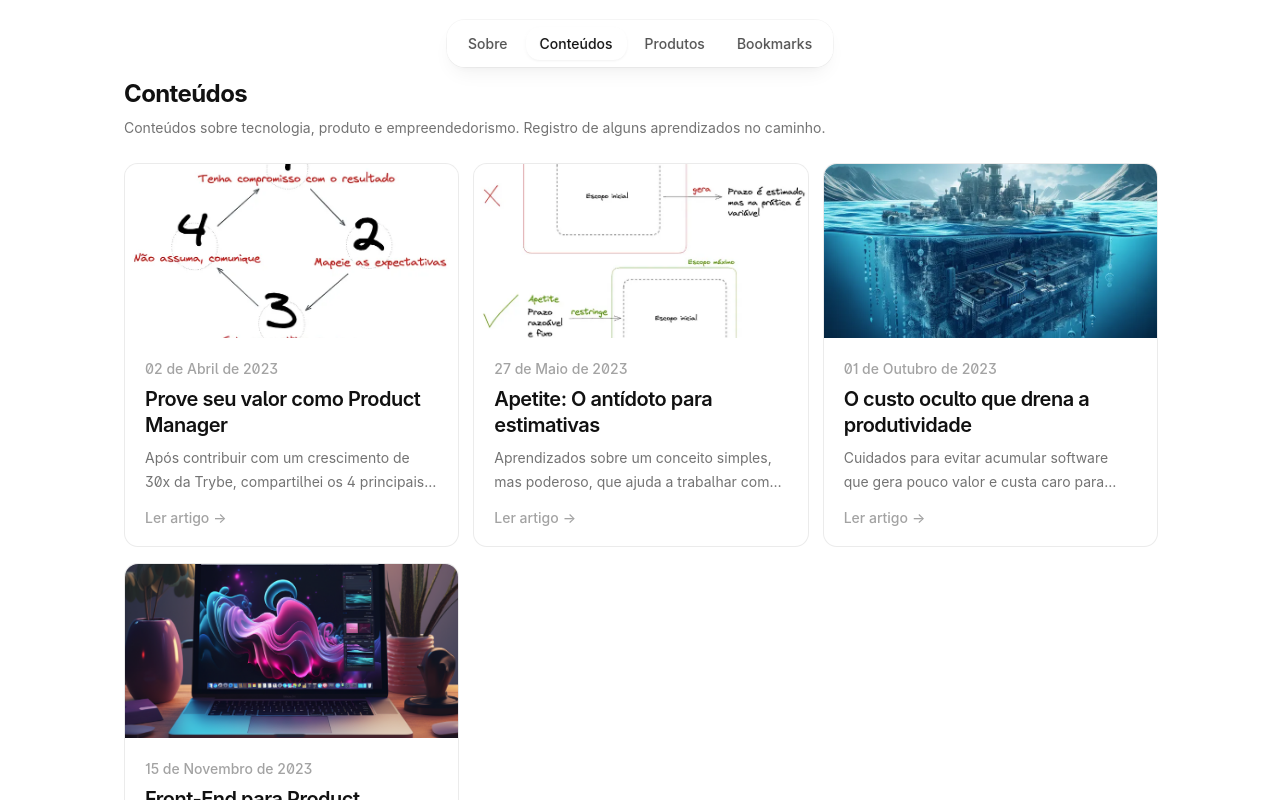
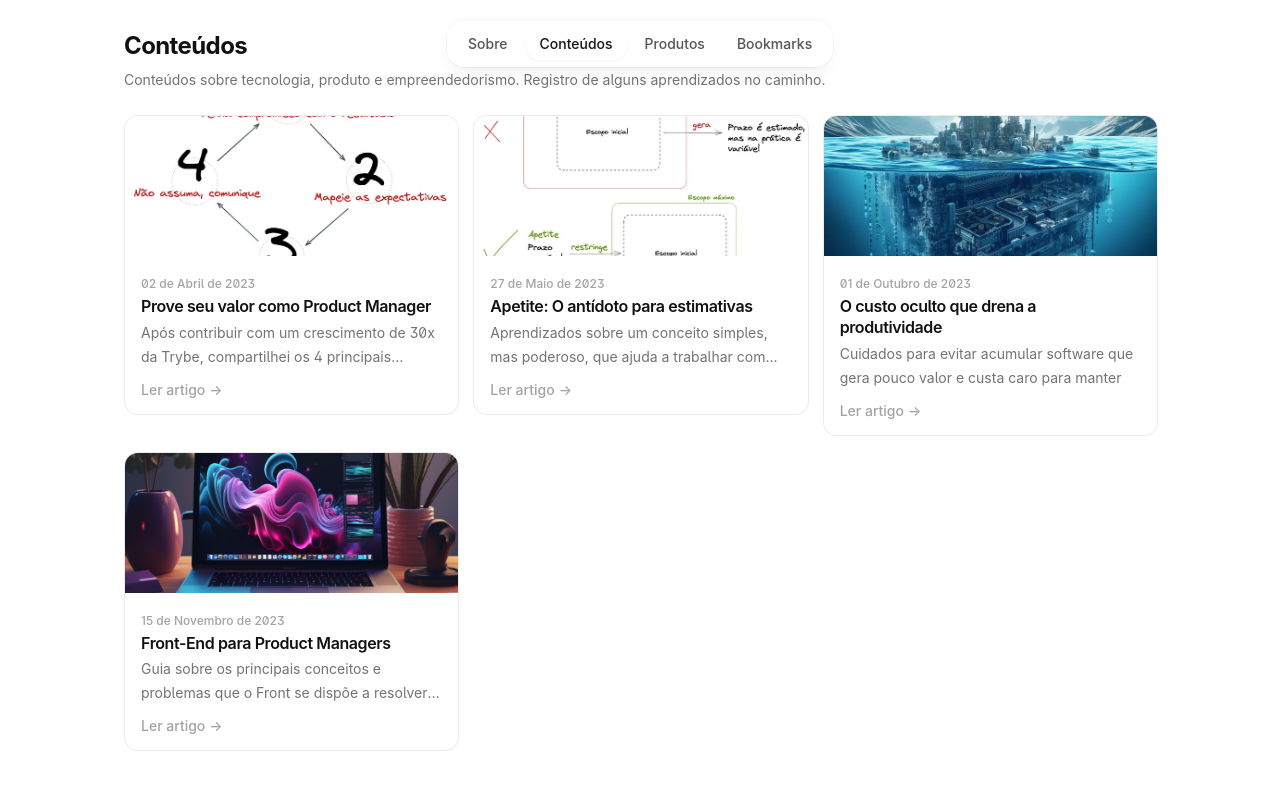
Before and after one commit to aamdias/portfolio, a React (Vite) app: page /conteudos in a window 1280 px wide. Shown: the top 800 px of the page. Built offline with nearby package versions, Linux system fonts and the light colour scheme; a web font is replaced by a local one.

Commit message:
Improve page margins and make article cards clickable
- Reduce top padding on /produtos and /conteudos pages
- Make entire article card clickable with Link wrapper
- Simplify article card styles for consistency with other cards

```diff
--- a/src/components/Article/article.scss
+++ b/src/components/Article/article.scss
@@ -2,26 +2,22 @@
 
 .article {
     width: 100%;
-    min-height: 280px;
     margin: 0;
     border-radius: $radius-lg;
     transition: all $transition-normal;
     background: $white;
     border: 1px solid $border-default;
     overflow: hidden;
-    display: flex;
-    flex-direction: column;
 
     &:hover {
         border-color: $border-hover;
         box-shadow: $shadow-hover;
-        transform: translateY(-2px);
 
         .article__thumbnail {
             transform: scale(1.03);
         }
 
-        .article__link {
+        .article__cta {
             color: $black;
 
             &::after {
@@ -30,19 +26,24 @@
         }
     }
 
+    &__link-wrapper {
+        display: flex;
+        flex-direction: column;
+        text-decoration: none;
+        color: inherit;
+        height: 100%;
+    }
+
     &__image {
         position: relative;
         width: 100%;
-        padding-top: 52%;
+        height: 140px;
         overflow: hidden;
         flex-shrink: 0;
         background: $neutral-100;
     }
 
     &__thumbnail {
-        position: absolute;
-        top: 0;
-        left: 0;
         width: 100%;
         height: 100%;
         object-fit: cover;
@@ -51,32 +52,27 @@
 
     &__content {
         flex: 1;
-        padding: $space-5;
+        padding: $space-4;
         display: flex;
         flex-direction: column;
-        min-height: 0;
-
-        @media (max-width: $bp-md) {
-            padding: $space-4;
-        }
     }
 
     &__meta {
-        margin-bottom: $space-2;
+        margin-bottom: $space-1;
         flex-shrink: 0;
     }
 
     &__date {
-        font-size: $text-sm;
+        font-size: $text-xs;
         color: $neutral-400;
         font-weight: $font-medium;
     }
 
     &__title {
-        font-size: $text-xl;
+        font-size: $text-base;
         font-weight: $font-semibold;
         color: $black;
-        margin: 0 0 $space-2;
+        margin: 0 0 $space-1;
         line-height: $leading-snug;
         letter-spacing: $tracking-tight;
         overflow: hidden;
@@ -85,17 +81,13 @@
         -webkit-line-clamp: 2;
         -webkit-box-orient: vertical;
         flex-shrink: 0;
-
-        @media (max-width: $bp-md) {
-            font-size: $text-lg;
-        }
     }
 
     &__description {
         font-size: $text-sm;
         line-height: $leading-relaxed;
         color: $neutral-500;
-        margin: 0 0 $space-4;
+        margin: 0 0 $space-3;
         overflow: hidden;
         text-overflow: ellipsis;
         display: -webkit-box;
@@ -104,13 +96,12 @@
         flex: 1;
     }
 
-    &__link {
+    &__cta {
         display: inline-flex;
         align-items: center;
         font-size: $text-sm;
         font-weight: $font-medium;
         color: $neutral-400;
-        text-decoration: none;
         transition: color $transition-fast;
         margin-top: auto;
 
--- a/src/components/Article/article.tsx
+++ b/src/components/Article/article.tsx
@@ -18,6 +18,7 @@ function Article({ title, description, publishedDate, slug, thumbnail }: Article
             whileHover={{ y: -4 }}
             transition={{ duration: 0.2 }}
         >
+            <Link to={`/artigos/${slug}`} className="article__link-wrapper">
                 <div className="article__image">
                     <img src={thumbnail} alt={title} className="article__thumbnail" />
                 </div>
@@ -30,10 +31,11 @@ function Article({ title, description, publishedDate, slug, thumbnail }: Article
                     <h2 className="article__title">{title}</h2>
                     <p className="article__description">{description}</p>
 
-                <Link to={`/artigos/${slug}`} className="article__link">
+                    <span className="article__cta">
                         Ler artigo
+                    </span>
+                </div>
             </Link>
-            </div>
         </motion.article>
     );
 }
--- a/src/pages/Content/content.scss
+++ b/src/pages/Content/content.scss
@@ -12,11 +12,11 @@
         width: 100%;
         max-width: $container-max;
         margin: 0 auto;
-        padding: $space-20 $space-6 $space-16;
+        padding: $space-8 $space-6 $space-16;
         box-sizing: border-box;
 
         @media (max-width: $bp-md) {
-            padding: $space-16 $space-4 $space-12;
+            padding: $space-6 $space-4 $space-12;
         }
     }
 
--- a/src/pages/Products/products.scss
+++ b/src/pages/Products/products.scss
@@ -12,11 +12,11 @@
         width: 100%;
         max-width: $container-max;
         margin: 0 auto;
-        padding: $space-20 $space-6 $space-16;
+        padding: $space-8 $space-6 $space-16;
         box-sizing: border-box;
 
         @media (max-width: $bp-md) {
-            padding: $space-16 $space-4 $space-12;
+            padding: $space-6 $space-4 $space-12;
         }
     }
 
```
Lines whose indentation alone changed are shown as unchanged.
